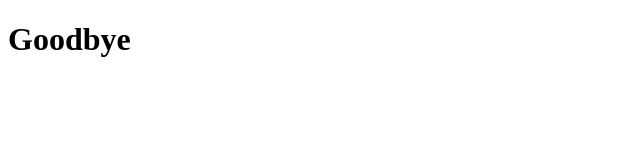
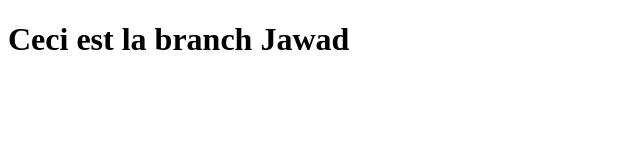
Before and after one commit to JawBo/exo_final_git_jawad, a plain HTML site: page index.html in a window 1280 px wide. Shown: the whole page, without its empty margins (0-640 px from the left). Drawn offline with Linux system fonts and the light colour scheme.

Commit message:
h1=branch jawad

```diff
--- a/index.html
+++ b/index.html
@@ -7,6 +7,6 @@
     <title>Document</title>
 </head>
 <body>
-    <h1>Goodbye</h1>
+    <h1>Ceci est la branch Jawad</h1>
 </body>
 </html>
```
